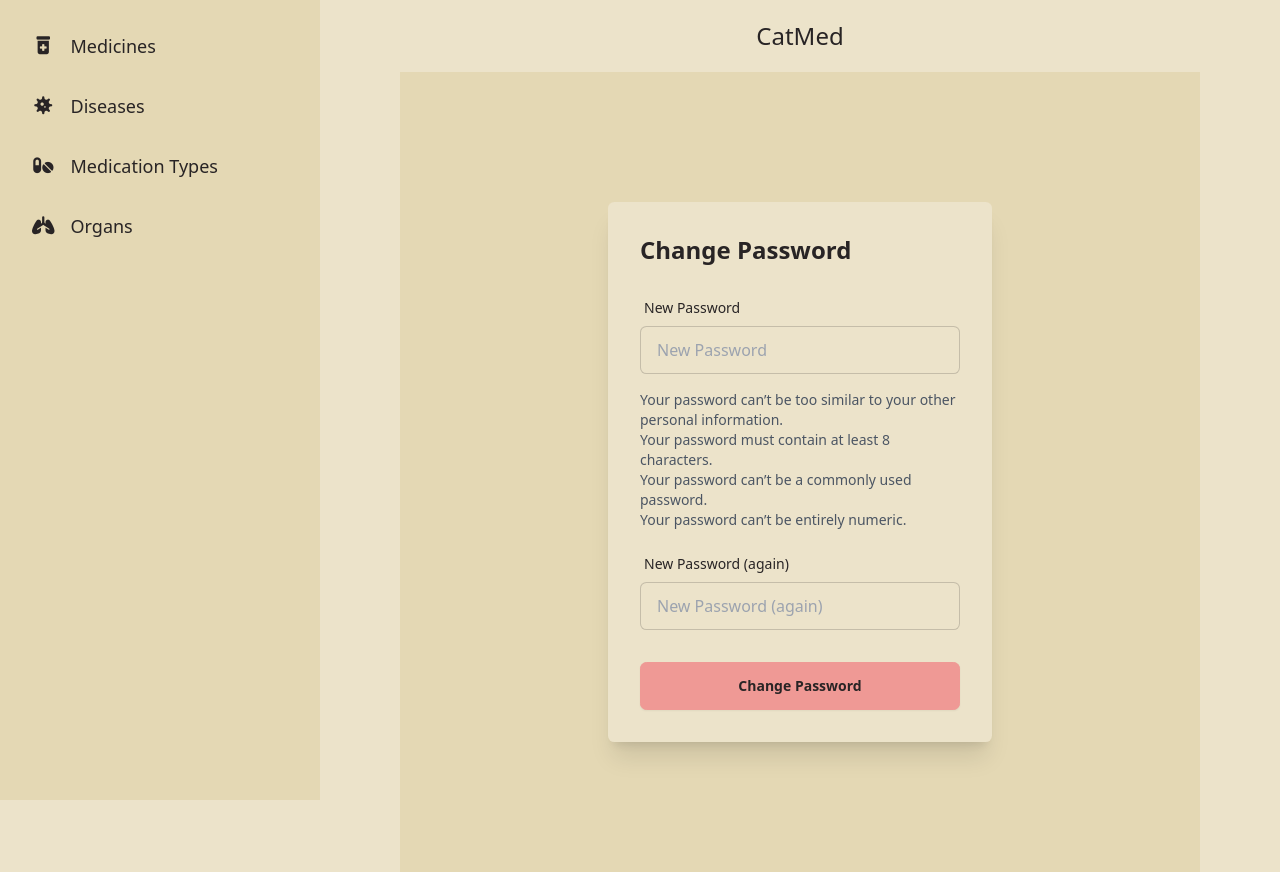
After one commit to Valeriucoding/CatMed, a Django app: template accounts/templates/account/password_reset_confirm.html in a window 1280 px wide. The commit adds this page. Run offline with Django 3.2, Linux system fonts and the light colour scheme; the template is opened without the code that fills it, so the values that code supplies are empty; some libraries are stand-ins or nearby versions.

Commit message:
style email confirm template

```diff
--- /dev/null
+++ b/accounts/templates/account/partials/password_reset_confirm_partial.html
@@ -0,0 +1,39 @@
+{% load i18n %}
+{% block content %}
+  <div class="min-h-screen bg-base-200 flex items-center justify-center">
+    <div class="card w-96 bg-base-100 shadow-xl">
+      <div class="card-body">
+        <h1 class="card-title text-2xl font-bold mb-4">{% trans "Change Password" %}</h1>
+
+        <form method="post" action="{% url 'account_reset_password_from_key' uidb36=uidb36 key=key %}" class="form-control">
+          {% csrf_token %}
+
+          <div class="form-control mb-4">
+            <label class="label" for="id_password1">
+              <span class="label-text">{% trans "New Password" %}</span>
+            </label>
+            <input type="password" name="password1" id="id_password1" class="input input-bordered w-full" placeholder="New Password" autocomplete="new-password" required>
+          </div>
+
+          <ul class="text-sm text-gray-600 mb-4">
+            <li>{% trans "Your password can’t be too similar to your other personal information." %}</li>
+            <li>{% trans "Your password must contain at least 8 characters." %}</li>
+            <li>{% trans "Your password can’t be a commonly used password." %}</li>
+            <li>{% trans "Your password can’t be entirely numeric." %}</li>
+          </ul>
+
+          <div class="form-control mb-4">
+            <label class="label" for="id_password2">
+              <span class="label-text">{% trans "New Password (again)" %}</span>
+            </label>
+            <input type="password" name="password2" id="id_password2" class="input input-bordered w-full" placeholder="New Password (again)" required>
+          </div>
+
+          <div class="form-control mt-4">
+            <button type="submit" class="btn btn-primary w-full">{% trans "Change Password" %}</button>
+          </div>
+        </form>
+      </div>
+    </div>
+  </div>
+{% endblock %}
--- /dev/null
+++ b/accounts/templates/account/password_reset.html
@@ -0,0 +1,5 @@
+{% extends "catalog/base.html" %}
+
+{% block content %}
+    {% include "account/partials/password_reset_partial.html" %}
+{% endblock content %}
--- /dev/null
+++ b/accounts/templates/account/password_reset_confirm.html
@@ -0,0 +1,5 @@
+{% extends "catalog/base.html" %}
+
+{% block content %}
+    {% include "account/partials/password_reset_confirm_partial.html" %}
+{% endblock content %}
```
Also changed, not shown: accounts/templates/account/partials/password_reset_partial.html (added, +30 -0 lines), accounts/urls.py (+9 -1 lines), accounts/views.py (+36 -4 lines), catalog/templates/catalog/components/account_actions.html (+18 -3 lines).
